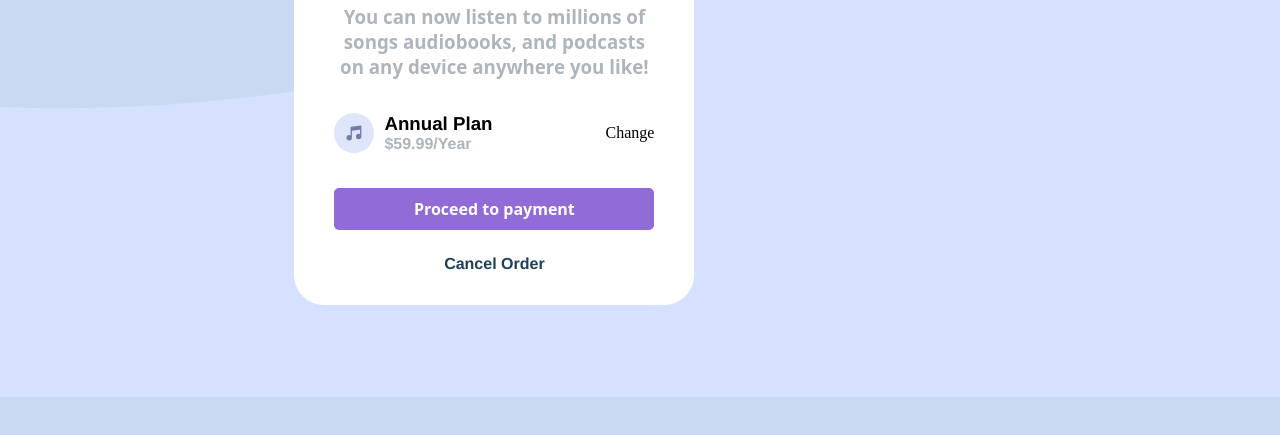
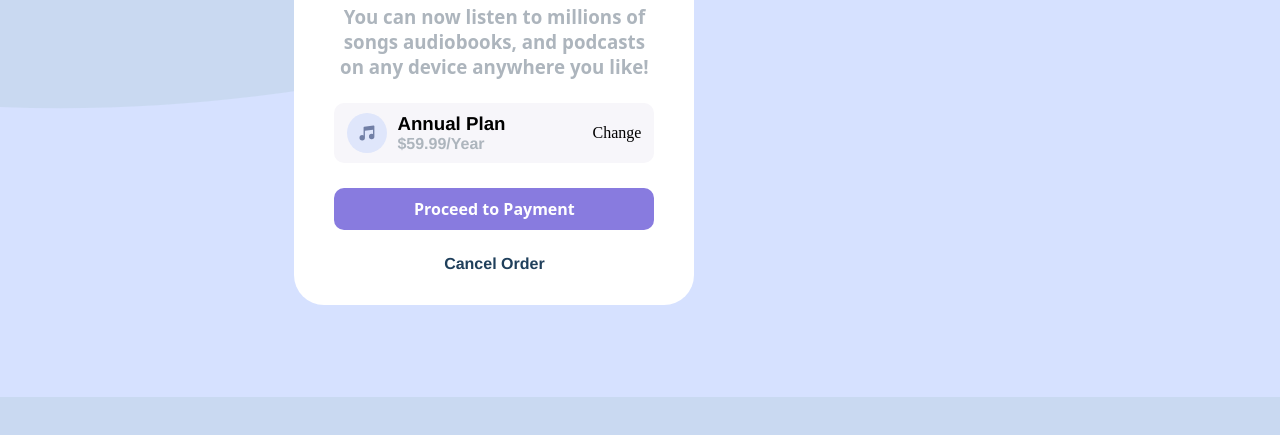
Before and after one commit to eniolaen/order-summary, a plain HTML site: page index.html in a window 1280 px wide. Shown: the part 293-728 px from the top of the page. Drawn offline with Linux system fonts and the light colour scheme.

Commit message:
third commit

```diff
--- a/index.html
+++ b/index.html
@@ -37,7 +37,7 @@
                     <div class="change">change</div>
                     </div>
                     <div class="proceed-to-payment">
-                        Proceed to payment
+                        Proceed to Payment
                     </div>
 
                     <div class="cancel">Cancel Order</div>
--- a/style.css
+++ b/style.css
@@ -103,11 +103,11 @@ body{
 
 .proceed-to-payment{
     cursor: pointer;
-    background-color: var(--bs-purple-light);
+    background-color:#887bdf;
     width: 80%;
     display: flex;
     justify-content: center;
-    border-radius: 5px;
+    border-radius: 10px;
     padding-top: 10px;
     padding-bottom: 10px;
     color: white;
@@ -129,8 +129,12 @@ body{
     width: 80%;
     justify-content: space-between;
     align-items: center;
-    background-color: ;
+    background-color:#f7f6fa;
     text-transform: capitalize;
+    border-radius: 10px;
+   padding-left: 13px;
+   padding-right: 13px;
+    box-sizing:border-box;
 }
 .son{
     display: flex;
```
